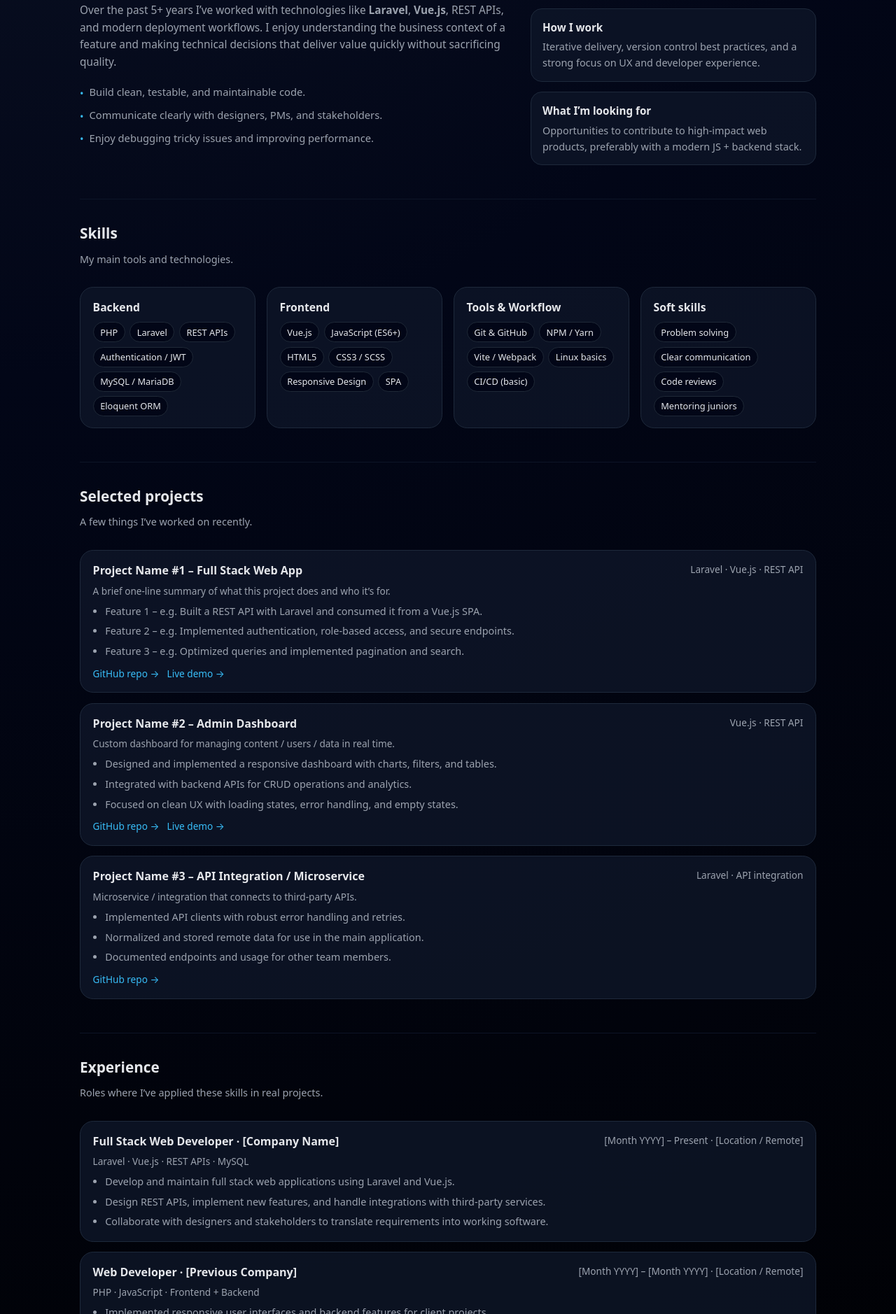
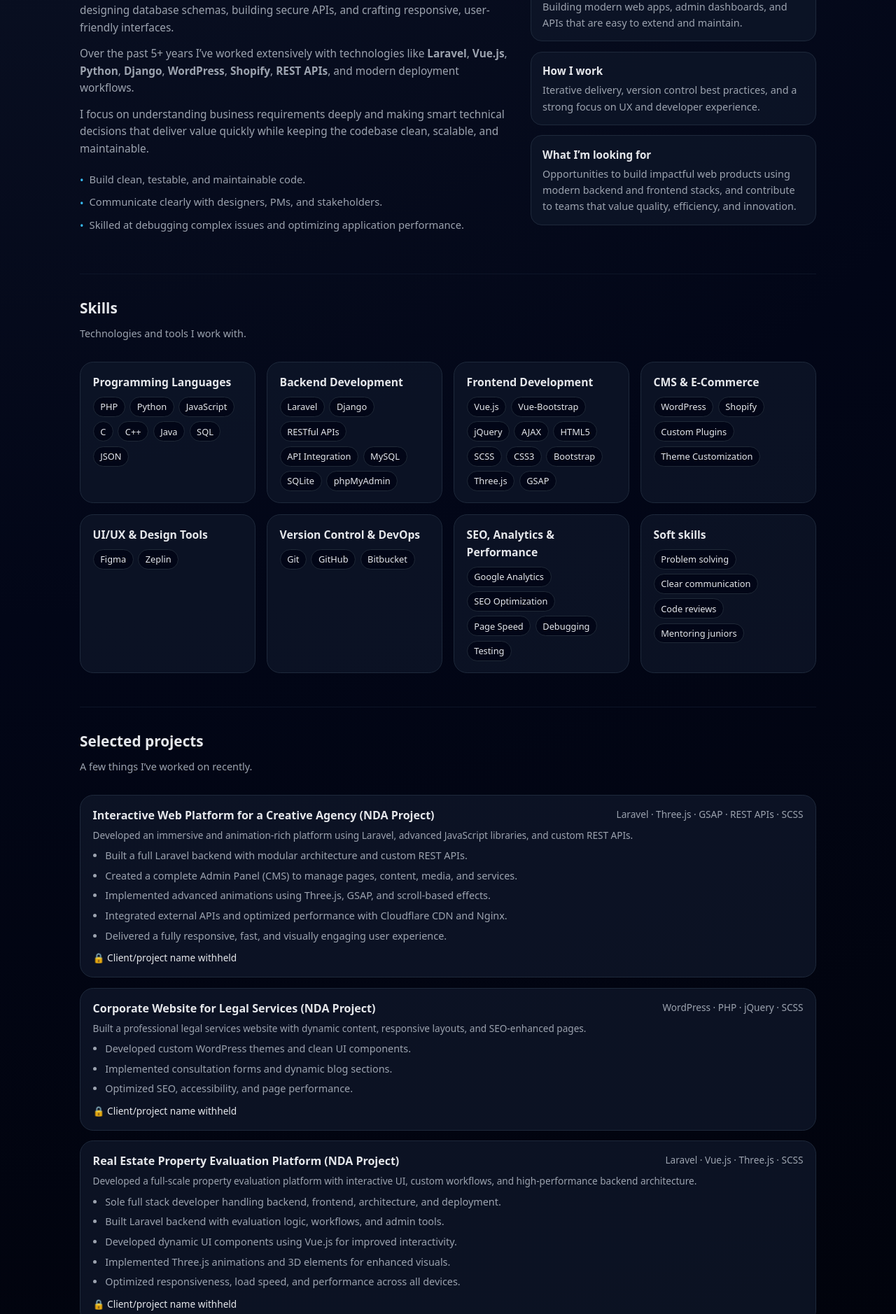
Before and after one commit to MoizCutpiecewala/portfolio, a plain HTML site: page index.html in a window 1280 px wide. Shown: the part 922-2800 px from the top of the page at 70% size. Drawn offline with Linux system fonts and the light colour scheme.

Commit message:
portfolio is readyt

```diff
--- a/index.html
+++ b/index.html
@@ -3,7 +3,7 @@
 
 <head>
     <meta charset="UTF-8" />
-    <title>Your Name – Full Stack Web Developer</title>
+    <title>Moiz Cutpiecewala – Full Stack Web Developer</title>
     <meta name="viewport" content="width=device-width, initial-scale=1" />
     <meta name="description" content="Full Stack Web Developer with 5+ years of experience in modern web development." />
     <link rel="stylesheet" href="assets/styles.css">
@@ -13,9 +13,9 @@
     <header>
         <nav class="nav">
             <div class="nav-left">
-                <div class="logo-circle">YN</div>
+                <div class="logo-circle">MC</div>
                 <div>
-                    <div class="nav-name">Your Name</div>
+                    <div class="nav-name">Moiz Cutpiecewala</div>
                     <div style="font-size:0.75rem; color:#9ca3af;">Full Stack Web Developer</div>
                 </div>
             </div>
@@ -41,19 +41,19 @@
                     I build <span>clean</span>, scalable web applications.
                 </h1>
                 <p class="hero-summary">
-                    I’m a full stack web developer with <strong>5+ years of experience</strong> building modern web apps, dashboards, and APIs using technologies like Laravel, Vue.js, and modern tooling. I enjoy turning complex requirements into simple,
-                    maintainable solutions.
+                    I’m a full stack web developer with <strong>5+ years of experience</strong> creating scalable web applications, custom dashboards, and robust APIs using PHP, Laravel, Vue.js, Python, Django, WordPress, Shopify, and SQL databases. I
+                    specialize in transforming complex technical challenges into clean, high-performance, and maintainable solutions.
                 </p>
                 <div class="hero-meta">
-                    <span>📍 <strong>[Your City, Country]</strong></span>
+                    <span>📍 <strong>Surat, India</strong></span>
                     <span>💼 Open to roles & freelance</span>
-                    <span>💻 Laravel · Vue.js · REST APIs</span>
+                    <span>💻 PHP · Laravel · Vue.js · Django · WordPress · Shopify · REST APIs</span>
                 </div>
                 <div class="hero-actions">
                     <a href="#projects" class="btn-primary">
             View my projects →
           </a>
-                    <a href="mailto:you@example.com" class="btn-ghost">
+                    <a href="mailto:moiz.yc@gmail.com" class="btn-ghost">
             Email me
           </a>
                     <!-- Optional: point this to a PDF of your CV -->
@@ -71,23 +71,27 @@
 
                 <div class="stat-row">
                     <div class="stat">
-                        <strong>Backend</strong> Laravel, REST APIs, MySQL, authentication, file uploads, queues.
+                        <strong>Backend</strong> PHP, Laravel, Python, Django, REST APIs, SQL Databases, Authentication, API Integrations.
                     </div>
                     <div class="stat">
-                        <strong>Frontend</strong> Vue, SPA/SSR, component libraries, responsive layouts.
+                        <strong>Frontend</strong> Vue.js, JavaScript, jQuery, SPA, Responsive UI, Bootstrap, Vue-Bootstrap, SCSS.
                     </div>
                 </div>
 
                 <div>
                     <div class="card-label" style="margin-top:0.6rem;">Core stack</div>
                     <div class="tech-grid">
+                        <span class="tech-pill">PHP</span>
                         <span class="tech-pill">Laravel</span>
-                        <span class="tech-pill">PHP</span>
                         <span class="tech-pill">Vue.js</span>
+                        <span class="tech-pill">WordPress</span>
+                        <span class="tech-pill">Shopify</span>
                         <span class="tech-pill">JavaScript</span>
-                        <span class="tech-pill">HTML / CSS</span>
                         <span class="tech-pill">MySQL</span>
                         <span class="tech-pill">Git</span>
+                        <span class="tech-pill">Python</span>
+                        <span class="tech-pill">Django</span>
+                        <span class="tech-pill">API Integration</span>
                         <span class="tech-pill">REST APIs</span>
                     </div>
                 </div>
@@ -107,14 +111,15 @@
                         I’m a full stack web developer specializing in building reliable, maintainable applications from end to end. I’m comfortable working across the entire stack: designing database schemas, building secure APIs, and crafting responsive, user-friendly interfaces.
                     </p>
                     <p>
-                        Over the past 5+ years I’ve worked with technologies like <strong>Laravel</strong>,
-                        <strong>Vue.js</strong>, REST APIs, and modern deployment workflows. I enjoy understanding the business context of a feature and making technical decisions that deliver value quickly without sacrificing quality.
+                        Over the past 5+ years I’ve worked extensively with technologies like <strong>Laravel</strong>, <strong>Vue.js</strong>, <strong>Python</strong>, <strong>Django</strong>, <strong>WordPress</strong>, <strong>Shopify</strong>, <strong>REST APIs</strong>,
+                        and modern deployment workflows.
                     </p>
+                    <p>I focus on understanding business requirements deeply and making smart technical decisions that deliver value quickly while keeping the codebase clean, scalable, and maintainable.</p>
 
                     <ul class="about-list">
                         <li><span>•</span> Build clean, testable, and maintainable code.</li>
                         <li><span>•</span> Communicate clearly with designers, PMs, and stakeholders.</li>
-                        <li><span>•</span> Enjoy debugging tricky issues and improving performance.</li>
+                        <li><span>•</span> Skilled at debugging complex issues and optimizing application performance.</li>
                     </ul>
                 </div>
 
@@ -129,7 +134,7 @@
                     </div>
                     <div class="mini-card">
                         <h4>What I’m looking for</h4>
-                        <p>Opportunities to contribute to high-impact web products, preferably with a modern JS + backend stack.</p>
+                        <p>Opportunities to build impactful web products using modern backend and frontend stacks, and contribute to teams that value quality, efficiency, and innovation.</p>
                     </div>
                 </div>
             </div>
@@ -139,42 +144,87 @@
         <section id="skills">
             <h2 class="section-title">Skills</h2>
             <p class="section-subtitle">
-                My main tools and technologies.
+                Technologies and tools I work with.
             </p>
 
             <div class="skills-grid">
                 <div class="skill-card">
-                    <h3>Backend</h3>
+                    <h3>Programming Languages</h3>
                     <div class="tags">
                         <span class="tag">PHP</span>
+                        <span class="tag">Python</span>
+                        <span class="tag">JavaScript</span>
+                        <span class="tag">C</span>
+                        <span class="tag">C++</span>
+                        <span class="tag">Java</span>
+                        <span class="tag">SQL</span>
+                        <span class="tag">JSON</span>
+                    </div>
+                </div>
+                <div class="skill-card">
+                    <h3>Backend Development</h3>
+                    <div class="tags">
                         <span class="tag">Laravel</span>
-                        <span class="tag">REST APIs</span>
-                        <span class="tag">Authentication / JWT</span>
-                        <span class="tag">MySQL / MariaDB</span>
-                        <span class="tag">Eloquent ORM</span>
+                        <span class="tag">Django</span>
+                        <span class="tag">RESTful APIs</span>
+                        <span class="tag">API Integration</span>
+                        <span class="tag">MySQL</span>
+                        <span class="tag">SQLite</span>
+                        <span class="tag">phpMyAdmin</span>
                     </div>
                 </div>
 
                 <div class="skill-card">
-                    <h3>Frontend</h3>
+                    <h3>Frontend Development</h3>
                     <div class="tags">
                         <span class="tag">Vue.js</span>
-                        <span class="tag">JavaScript (ES6+)</span>
+                        <span class="tag">Vue-Bootstrap</span>
+                        <span class="tag">jQuery</span>
+                        <span class="tag">AJAX</span>
                         <span class="tag">HTML5</span>
-                        <span class="tag">CSS3 / SCSS</span>
-                        <span class="tag">Responsive Design</span>
-                        <span class="tag">SPA</span>
+                        <span class="tag">SCSS</span>
+                        <span class="tag">CSS3</span>
+                        <span class="tag">Bootstrap</span>
+                        <span class="tag">Three.js</span>
+                        <span class="tag">GSAP</span>
                     </div>
                 </div>
 
                 <div class="skill-card">
-                    <h3>Tools & Workflow</h3>
+                    <h3>CMS & E-Commerce</h3>
                     <div class="tags">
-                        <span class="tag">Git & GitHub</span>
-                        <span class="tag">NPM / Yarn</span>
-                        <span class="tag">Vite / Webpack</span>
-                        <span class="tag">Linux basics</span>
-                        <span class="tag">CI/CD (basic)</span>
+                        <span class="tag">WordPress</span>
+                        <span class="tag">Shopify</span>
+                        <span class="tag">Custom Plugins</span>
+                        <span class="tag">Theme Customization</span>
+                    </div>
+                </div>
+
+                <div class="skill-card">
+                    <h3>UI/UX & Design Tools</h3>
+                    <div class="tags">
+                        <span class="tag">Figma</span>
+                        <span class="tag">Zeplin</span>
+                    </div>
+                </div>
+
+                <div class="skill-card">
+                    <h3>Version Control & DevOps</h3>
+                    <div class="tags">
+                        <span class="tag">Git</span>
+                        <span class="tag">GitHub</span>
+                        <span class="tag">Bitbucket</span>
+                    </div>
+                </div>
+
+                <div class="skill-card">
+                    <h3>SEO, Analytics & Performance</h3>
+                    <div class="tags">
+                        <span class="tag">Google Analytics</span>
+                        <span class="tag">SEO Optimization</span>
+                        <span class="tag">Page Speed</span>
+                        <span class="tag">Debugging</span>
+                        <span class="tag">Testing</span>
                     </div>
                 </div>
 
@@ -200,59 +250,90 @@
             <!-- Project 1 -->
             <article class="item">
                 <div class="item-header">
-                    <div class="item-title">Project Name #1 – Full Stack Web App</div>
-                    <div class="item-meta">Laravel · Vue.js · REST API</div>
+                    <div class="item-title">Interactive Web Platform for a Creative Agency (NDA Project)</div>
+                    <div class="item-meta">Laravel · Three.js · GSAP · REST APIs · SCSS</div>
                 </div>
+
                 <p class="item-stack">
-                    A brief one-line summary of what this project does and who it’s for.
+                    Developed an immersive and animation-rich platform using Laravel, advanced JavaScript libraries, and custom REST APIs.
                 </p>
+
                 <ul>
-                    <li>Feature 1 – e.g. Built a REST API with Laravel and consumed it from a Vue.js SPA.</li>
-                    <li>Feature 2 – e.g. Implemented authentication, role-based access, and secure endpoints.</li>
-                    <li>Feature 3 – e.g. Optimized queries and implemented pagination and search.</li>
+                    <li>Built a full Laravel backend with modular architecture and custom REST APIs.</li>
+                    <li>Created a complete Admin Panel (CMS) to manage pages, content, media, and services.</li>
+                    <li>Implemented advanced animations using Three.js, GSAP, and scroll-based effects.</li>
+                    <li>Integrated external APIs and optimized performance with Cloudflare CDN and Nginx.</li>
+                    <li>Delivered a fully responsive, fast, and visually engaging user experience.</li>
                 </ul>
+
                 <div class="links-row">
-                    <a href="https://github.com/yourusername/project-1" target="_blank">GitHub repo →</a>
-                    <a href="https://project-1-demo-url.com" target="_blank">Live demo →</a>
+                    <span>🔒 Client/project name withheld</span>
                 </div>
             </article>
 
             <!-- Project 2 -->
             <article class="item">
                 <div class="item-header">
-                    <div class="item-title">Project Name #2 – Admin Dashboard</div>
-                    <div class="item-meta">Vue.js · REST API</div>
+                    <div class="item-title">Corporate Website for Legal Services (NDA Project)</div>
+                    <div class="item-meta">WordPress · PHP · jQuery · SCSS</div>
                 </div>
                 <p class="item-stack">
-                    Custom dashboard for managing content / users / data in real time.
+                    Built a professional legal services website with dynamic content, responsive layouts, and SEO-enhanced pages.
                 </p>
                 <ul>
-                    <li>Designed and implemented a responsive dashboard with charts, filters, and tables.</li>
-                    <li>Integrated with backend APIs for CRUD operations and analytics.</li>
-                    <li>Focused on clean UX with loading states, error handling, and empty states.</li>
+                    <li>Developed custom WordPress themes and clean UI components.</li>
+                    <li>Implemented consultation forms and dynamic blog sections.</li>
+                    <li>Optimized SEO, accessibility, and page performance.</li>
                 </ul>
                 <div class="links-row">
-                    <a href="https://github.com/yourusername/project-2" target="_blank">GitHub repo →</a>
-                    <a href="https://project-2-demo-url.com" target="_blank">Live demo →</a>
+                    <span>🔒 Client/project name withheld</span>
                 </div>
             </article>
 
             <!-- Project 3 -->
             <article class="item">
                 <div class="item-header">
-                    <div class="item-title">Project Name #3 – API Integration / Microservice</div>
-                    <div class="item-meta">Laravel · API integration</div>
+                    <div class="item-title">Real Estate Property Evaluation Platform (NDA Project)</div>
+                    <div class="item-meta">Laravel · Vue.js · Three.js · SCSS</div>
                 </div>
+
                 <p class="item-stack">
-                    Microservice / integration that connects to third-party APIs.
+                    Developed a full-scale property evaluation platform with interactive UI, custom workflows, and high-performance backend architecture.
                 </p>
+
                 <ul>
-                    <li>Implemented API clients with robust error handling and retries.</li>
-                    <li>Normalized and stored remote data for use in the main application.</li>
-                    <li>Documented endpoints and usage for other team members.</li>
+                    <li>Sole full stack developer handling backend, frontend, architecture, and deployment.</li>
+                    <li>Built Laravel backend with evaluation logic, workflows, and admin tools.</li>
+                    <li>Developed dynamic UI components using Vue.js for improved interactivity.</li>
+                    <li>Implemented Three.js animations and 3D elements for enhanced visuals.</li>
+                    <li>Optimized responsiveness, load speed, and performance across all devices.</li>
                 </ul>
+
                 <div class="links-row">
-                    <a href="https://github.com/yourusername/project-3" target="_blank">GitHub repo →</a>
+                    <span>🔒 Client/project name withheld</span>
+                </div>
+            </article>
+
+            <article class="item">
+                <div class="item-header">
+                    <div class="item-title">Biotech Innovation & Technology Platform (NDA Project)</div>
+                    <div class="item-meta">Laravel · Vue.js · API Integration · SCSS</div>
+                </div>
+
+                <p class="item-stack">
+                    Developed a scalable biotech platform showcasing scientific innovation through dynamic content modules and integrated APIs.
+                </p>
+
+                <ul>
+                    <li>Lead full stack developer responsible for backend, frontend, and system architecture.</li>
+                    <li>Built a modular Laravel backend with custom APIs and CMS-like functionality.</li>
+                    <li>Developed interactive UI components and data-driven sections using Vue.js.</li>
+                    <li>Integrated third-party APIs for scientific data and dynamic content.</li>
+                    <li>Optimized for SEO, accessibility, performance, and responsiveness.</li>
+                </ul>
+
+                <div class="links-row">
+                    <span>🔒 Client/project name withheld</span>
                 </div>
             </article>
         </section>
@@ -266,31 +347,42 @@
 
             <article class="item">
                 <div class="item-header">
-                    <div class="item-title">Full Stack Web Developer · [Company Name]</div>
-                    <div class="item-meta">[Month YYYY] – Present · [Location / Remote]</div>
+                    <div class="item-title">Web Developer · Araneux Systems</div>
+                    <div class="item-meta">May 2020 – Nov 2020 · Surat, India</div>
                 </div>
+
                 <p class="item-stack">
-                    Laravel · Vue.js · REST APIs · MySQL
+                    Contributed as a Web Developer, building responsive web applications across both frontend and backend using modern technologies.
                 </p>
+
                 <ul>
-                    <li>Develop and maintain full stack web applications using Laravel and Vue.js.</li>
-                    <li>Design REST APIs, implement new features, and handle integrations with third-party services.</li>
-                    <li>Collaborate with designers and stakeholders to translate requirements into working software.</li>
+                    <li>Developed websites using PHP, Laravel, WordPress, Python, and Django.</li>
+                    <li>Created dynamic UI components with JavaScript, jQuery, React.js, SCSS, CSS3, and HTML5.</li>
+                    <li>Implemented interactive 3D elements and animations using Three.js.</li>
+                    <li>Worked with MySQL and optimized database performance.</li>
+                    <li>Delivered scalable, maintainable code and collaborated closely with designers and senior developers.</li>
                 </ul>
             </article>
 
+            <!-- EXPERIENCE ITEM 2 -->
             <article class="item">
                 <div class="item-header">
-                    <div class="item-title">Web Developer · [Previous Company]</div>
-                    <div class="item-meta">[Month YYYY] – [Month YYYY] · [Location / Remote]</div>
+                    <div class="item-title">Full Stack Web Developer · Ergonomic Studio (Remote)</div>
+                    <div class="item-meta">Nov 2020 – Present · Brussels, Belgium</div>
                 </div>
+
                 <p class="item-stack">
-                    PHP · JavaScript · Frontend + Backend
+                    Leading full stack development of modern web platforms, AI solutions, and interactive digital experiences for global clients.
                 </p>
+
                 <ul>
-                    <li>Implemented responsive user interfaces and backend features for client projects.</li>
-                    <li>Improved performance and refactored legacy code for better maintainability.</li>
-                    <li>Worked closely with the team to deliver projects on time.</li>
+                    <li>Developed full-stack applications using Laravel, Python, Django, WordPress, and Vue.js.</li>
+                    <li>Created advanced animations and interactive UI with Three.js, Vue.js, JavaScript, jQuery, and GSAP.</li>
+                    <li>Built and integrated custom REST APIs for multiple platforms.</li>
+                    <li>Developed admin panels and CMS systems for content management.</li>
+                    <li>Worked on AI-based projects, implementing intelligent workflows and automation.</li>
+                    <li>Optimized application performance, SEO, and cross-device responsiveness.</li>
+                    <li>Collaborated remotely with international teams, ensuring timely and high-quality delivery.</li>
                 </ul>
             </article>
         </section>
@@ -310,15 +402,15 @@
 
                     <p>
                         📧 Email:
-                        <a href="mailto:you@example.com">you@example.com</a><br /> 💻 GitHub:
-                        <a href="https://github.com/yourusername" target="_blank">github.com/yourusername</a><br /> 🔗 LinkedIn:
-                        <a href="https://linkedin.com/in/yourusername" target="_blank">linkedin.com/in/yourusername</a>
+                        <a href="mailto:moiz.yc@gmail.com">moiz.yc@gmail.com</a><br /> 💻 GitHub:
+                        <a href="https://github.com/mac0718" target="_blank">github.com/mac0718</a><br /> 🔗 LinkedIn:
+                        <a href="https://www.linkedin.com/in/moiz-cutpiecewala" target="_blank">linkedin.com/in/moiz-cutpiecewala</a>
                     </p>
 
                     <div class="contact-badges">
                         <span class="tag">Available for remote</span>
                         <span class="tag">Full-time / Contract</span>
-                        <span class="tag">Time zone: [Your Timezone]</span>
+                        <span class="tag">Timezone: IST · Flexible with global timezones</span>
                     </div>
                 </div>
 
@@ -329,13 +421,13 @@
                             <strong>Experience</strong><br /> 5+ years
                         </div>
                         <div>
-                            <strong>Focus</strong><br /> Full stack web dev
+                            <strong>Role</strong><br /> Full stack web developer
                         </div>
                         <div>
-                            <strong>Main stack</strong><br /> Laravel · Vue.js
+                            <strong>Main stack</strong><br /> Laravel · Vue.js · Django
                         </div>
                         <div>
-                            <strong>Languages</strong><br /> [Your languages]
+                            <strong>Languages</strong><br /> English · Hindi · Gujarati
                         </div>
                     </div>
                 </div>
@@ -343,7 +435,7 @@
         </section>
 
         <footer>
-            © <span id="year"></span> Your Name · Built with HTML & CSS
+            © <span id="year"></span> Moiz Cutpiecewala · Built with HTML & CSS
         </footer>
     </main>
 
```
